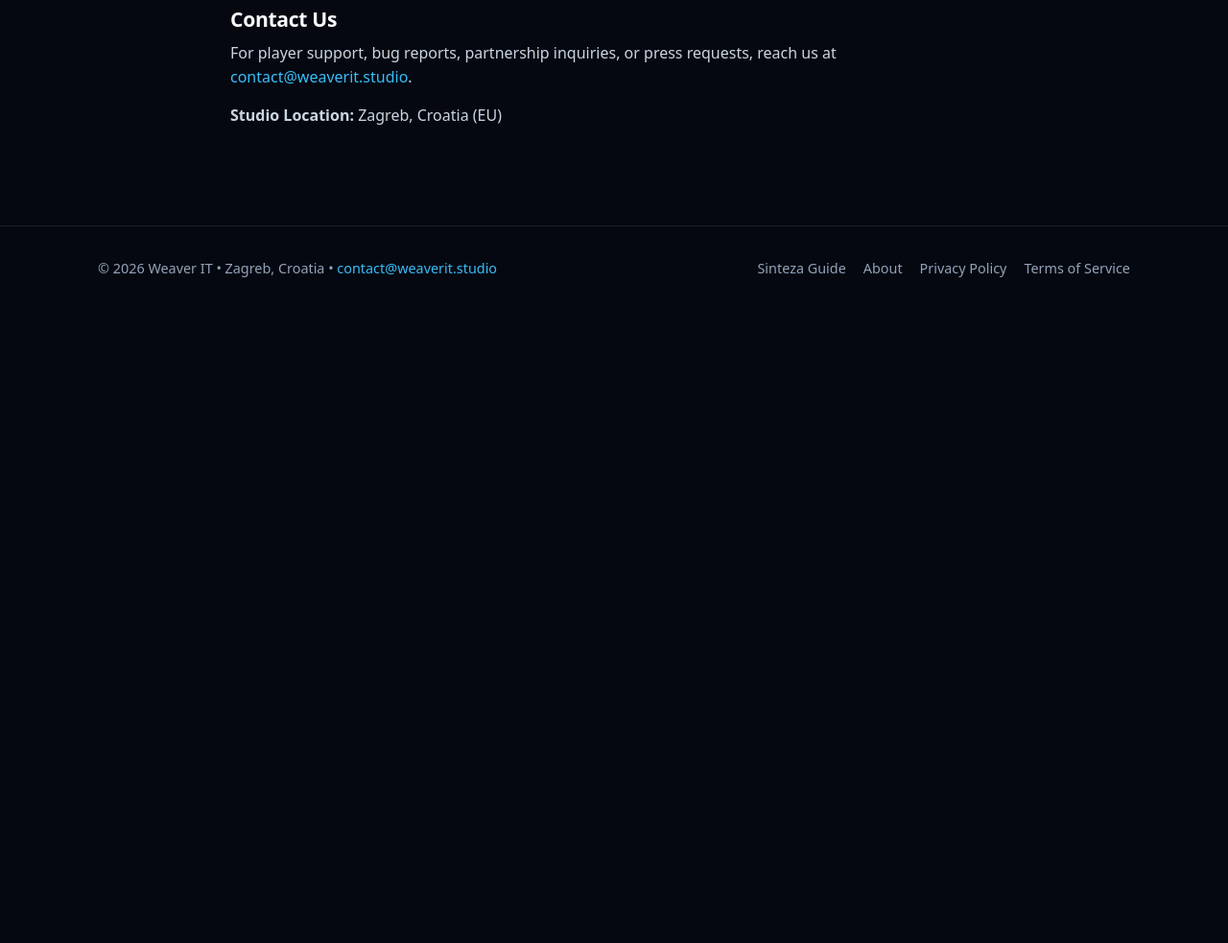
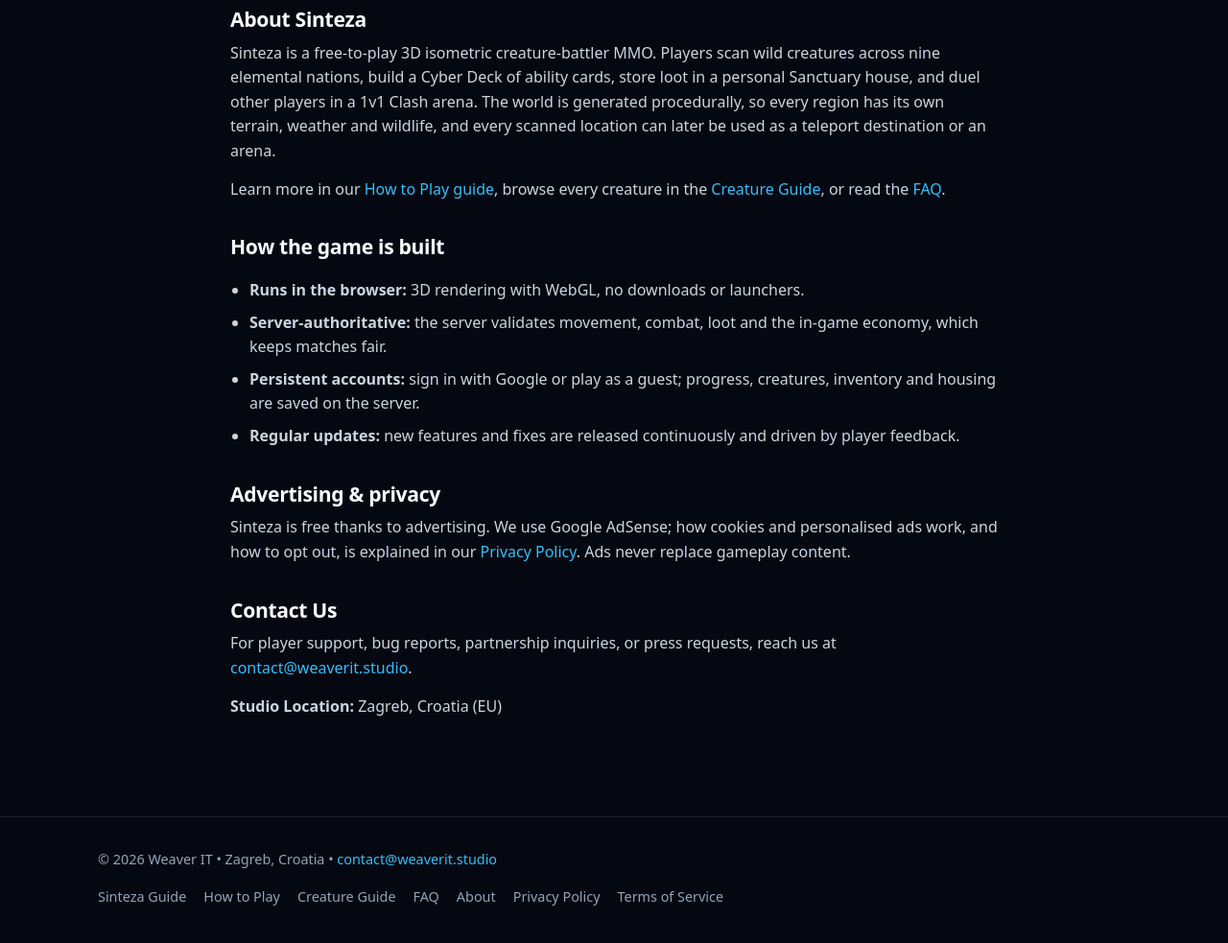
Before and after one commit to SkicMi/weaverit-studio, a plain HTML site: page about/index.html in a window 1280 px wide. Shown: the part 761-1744 px from the top of the page at 96% size. Before the commit the page ends 1094 px from the top, so only its background shows below. Drawn offline with Linux system fonts and the light colour scheme.

Commit message:
SEO/AdSense: fix stats (60+ creatures, 9 elements), link game guides, favicon, JSON-LD, richer About, sitemap lastmod
Co-Authored-By: Claude Sonnet 5.5 <noreply@anthropic.com>

```diff
--- a/about/index.html
+++ b/about/index.html
@@ -8,6 +8,10 @@
   <link rel="canonical" href="https://weaverit.studio/about/" />
   <meta name="google-adsense-account" content="ca-pub-4282943657479111" />
   <script async src="https://pagead2.googlesyndication.com/pagead/js/adsbygoogle.js?client=ca-pub-4282943657479111" crossorigin="anonymous"></script>
+  <link rel="icon" href="/favicon.ico" sizes="any" />
+  <link rel="icon" type="image/png" sizes="32x32" href="/favicon-32.png" />
+  <link rel="apple-touch-icon" href="/apple-touch-icon.png" />
+  <meta name="theme-color" content="#070510" />
   <link rel="stylesheet" href="/style.css?v=5" />
 </head>
 <body>
@@ -49,6 +53,27 @@
       <li><strong>Community-first updates:</strong> Rapid iteration driven directly by player feedback and playtesting.</li>
     </ul>
 
+    <h2>About Sinteza</h2>
+    <p>
+      Sinteza is a free-to-play 3D isometric creature-battler MMO. Players scan wild creatures across nine elemental nations, build a Cyber Deck of ability cards, store loot in a personal Sanctuary house, and duel other players in a 1v1 Clash arena. The world is generated procedurally, so every region has its own terrain, weather and wildlife, and every scanned location can later be used as a teleport destination or an arena.
+    </p>
+    <p>
+      Learn more in our <a href="https://sinteza.weaverit.studio/how-to-play">How to Play guide</a>, browse every creature in the <a href="https://sinteza.weaverit.studio/creatures">Creature Guide</a>, or read the <a href="https://sinteza.weaverit.studio/faq">FAQ</a>.
+    </p>
+
+    <h2>How the game is built</h2>
+    <ul>
+      <li><strong>Runs in the browser:</strong> 3D rendering with WebGL, no downloads or launchers.</li>
+      <li><strong>Server-authoritative:</strong> the server validates movement, combat, loot and the in-game economy, which keeps matches fair.</li>
+      <li><strong>Persistent accounts:</strong> sign in with Google or play as a guest; progress, creatures, inventory and housing are saved on the server.</li>
+      <li><strong>Regular updates:</strong> new features and fixes are released continuously and driven by player feedback.</li>
+    </ul>
+
+    <h2>Advertising &amp; privacy</h2>
+    <p>
+      Sinteza is free thanks to advertising. We use Google AdSense; how cookies and personalised ads work, and how to opt out, is explained in our <a href="/privacy/">Privacy Policy</a>. Ads never replace gameplay content.
+    </p>
+
     <h2>Contact Us</h2>
     <p>
       For player support, bug reports, partnership inquiries, or press requests, reach us at <a href="mailto:contact@weaverit.studio">contact@weaverit.studio</a>.
@@ -63,6 +88,9 @@
       <div>&copy; 2026 Weaver IT &bull; Zagreb, Croatia &bull; <a href="mailto:contact@weaverit.studio">contact@weaverit.studio</a></div>
       <div class="footer-links">
         <a href="/sinteza/">Sinteza Guide</a>
+        <a href="https://sinteza.weaverit.studio/how-to-play">How to Play</a>
+        <a href="https://sinteza.weaverit.studio/creatures">Creature Guide</a>
+        <a href="https://sinteza.weaverit.studio/faq">FAQ</a>
         <a href="/about/">About</a>
         <a href="/privacy/">Privacy Policy</a>
         <a href="/terms/">Terms of Service</a>
--- a/sitemap.xml
+++ b/sitemap.xml
@@ -2,22 +2,27 @@
 <urlset xmlns="http://www.sitemaps.org/schemas/sitemap/0.9">
   <url>
     <loc>https://weaverit.studio/</loc>
+    <lastmod>2026-11-26</lastmod>
     <priority>1.0</priority>
   </url>
   <url>
     <loc>https://weaverit.studio/sinteza/</loc>
+    <lastmod>2026-11-26</lastmod>
     <priority>0.9</priority>
   </url>
   <url>
     <loc>https://weaverit.studio/about/</loc>
+    <lastmod>2026-11-26</lastmod>
     <priority>0.8</priority>
   </url>
   <url>
     <loc>https://weaverit.studio/privacy/</loc>
+    <lastmod>2026-11-26</lastmod>
     <priority>0.6</priority>
   </url>
   <url>
     <loc>https://weaverit.studio/terms/</loc>
+    <lastmod>2026-11-26</lastmod>
     <priority>0.6</priority>
   </url>
 </urlset>
```
Also changed, not shown: index.html (+15 -2 lines), privacy/index.html (+7 -0 lines), sinteza/index.html (+8 -1 lines), terms/index.html (+7 -0 lines), apple-touch-icon.png (added), favicon-32.png (added), favicon.ico (added).
